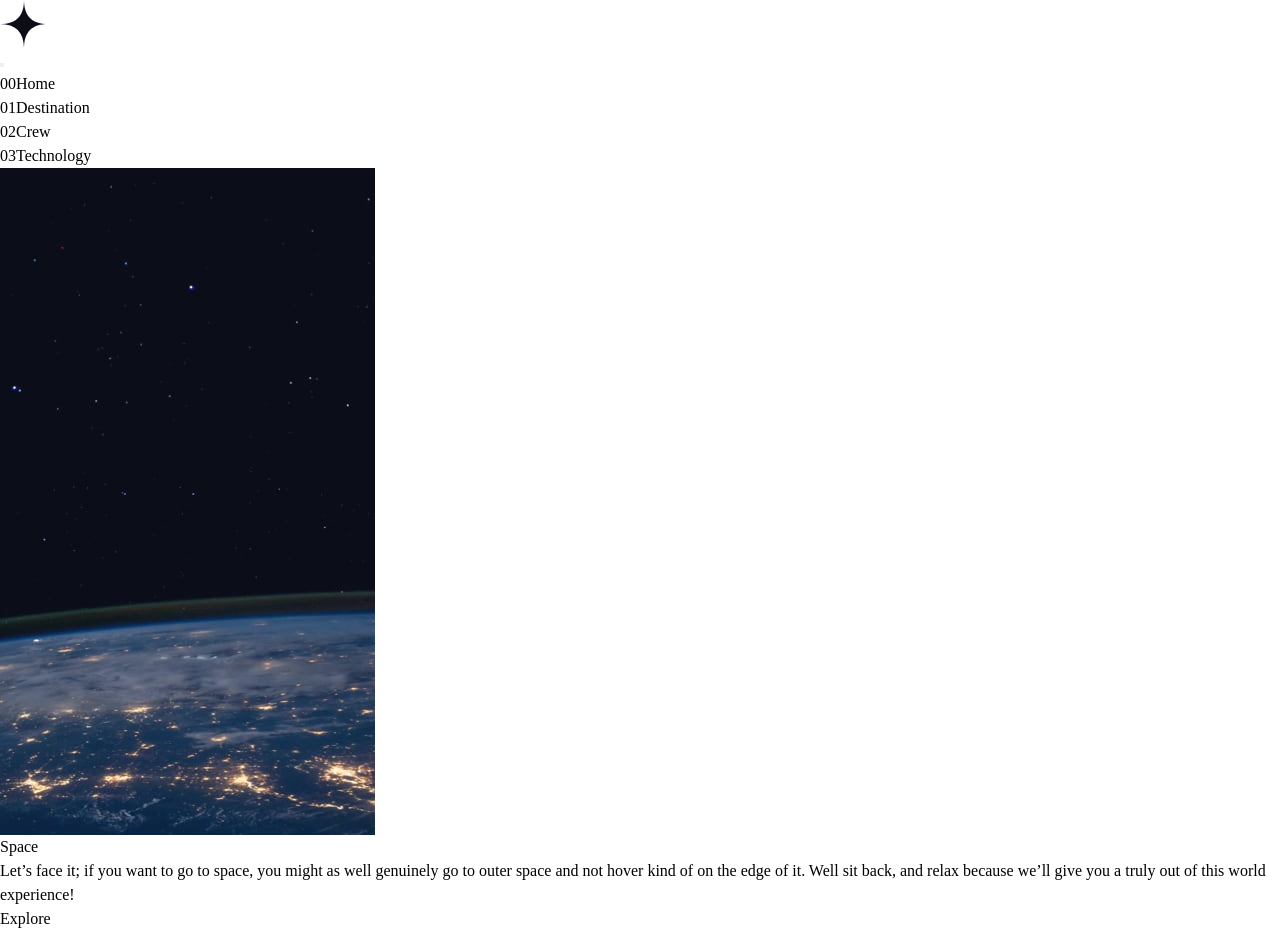
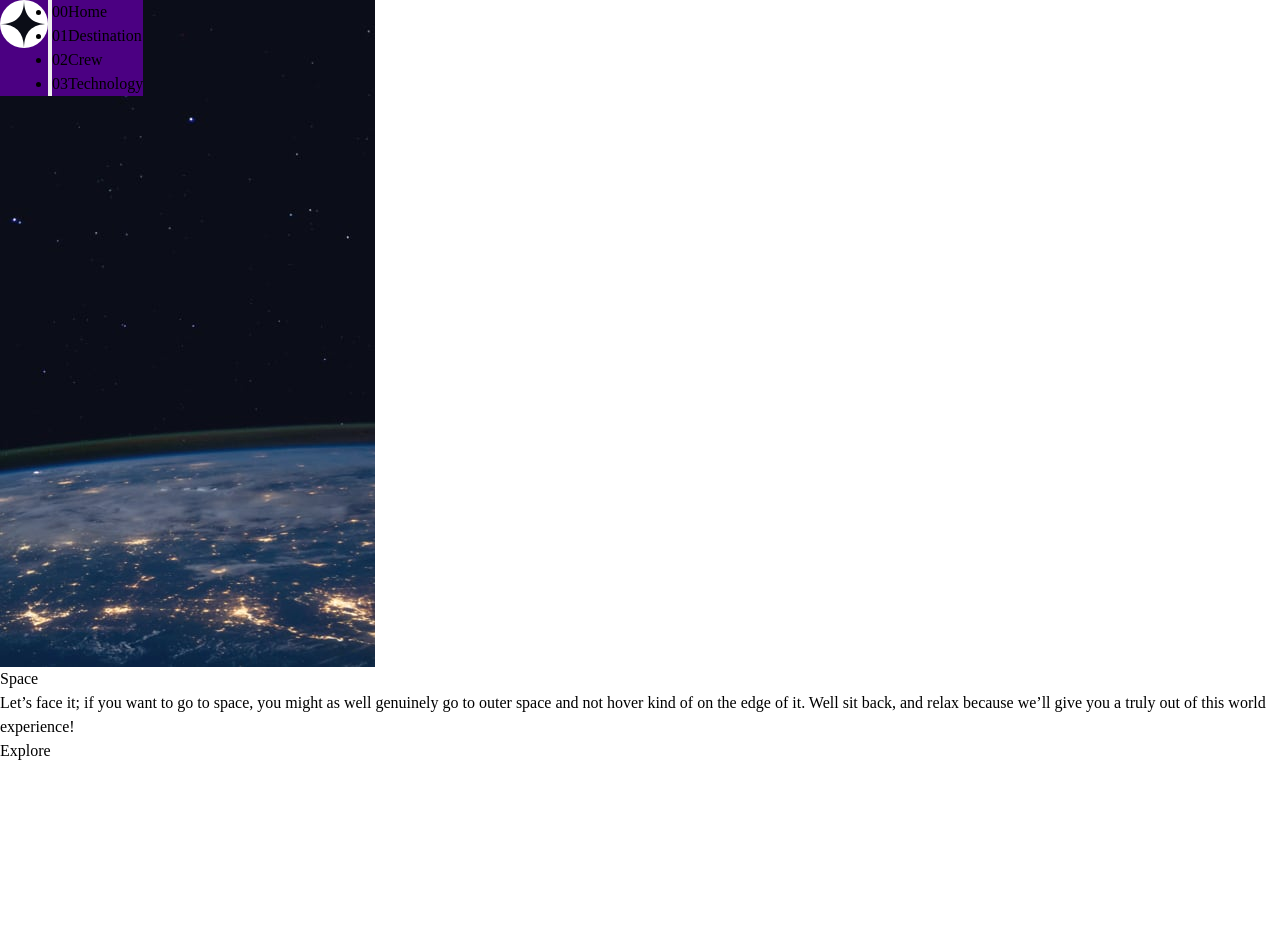
Before and after one commit to kvncrtr/space-tourism, an Angular app: page /home in a window 1280 px wide. After the commit the page ends 800 px from the top, so only its background shows below. Built offline with nearby package versions, Linux system fonts and the light colour scheme; a web font is replaced by a local one.

Commit message:
set nav to fixed

```diff
--- a/src/app/app.component.css
+++ b/src/app/app.component.css
@@ -0,0 +1,7 @@
+@media screen and (min-width: 375px) {
+   .navbar--container {
+      position: fixed;
+      display: flex;
+      background-color: indigo;
+   }
+}
--- a/src/styles.css
+++ b/src/styles.css
@@ -46,8 +46,6 @@
    --fs-tech-subtitle: var(--fs-200);
    --fs-tech: var(--fs-crew-name);  */
 }
-
-
 
 @media screen and (min-width: 768px) {
   .home--headeing {
```
